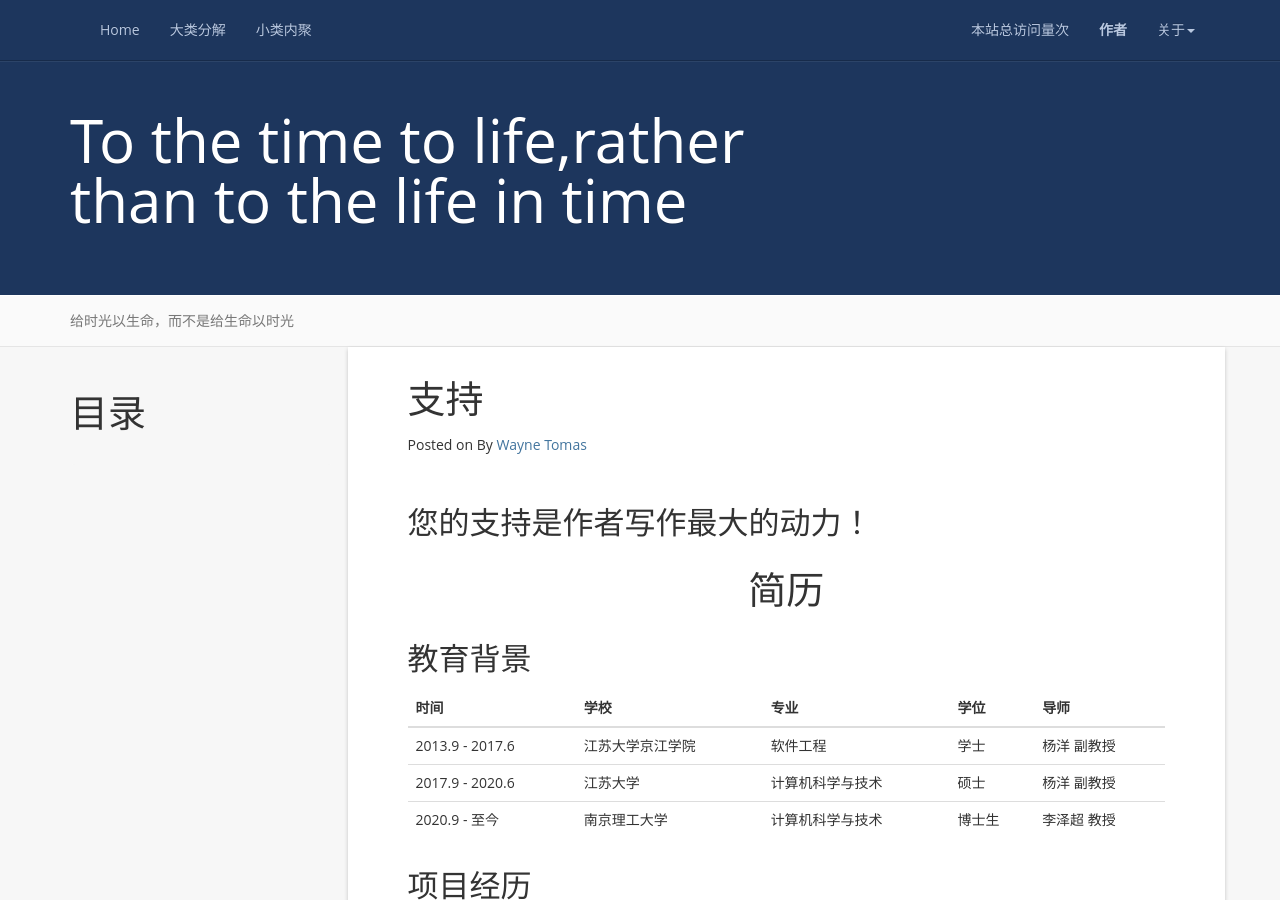
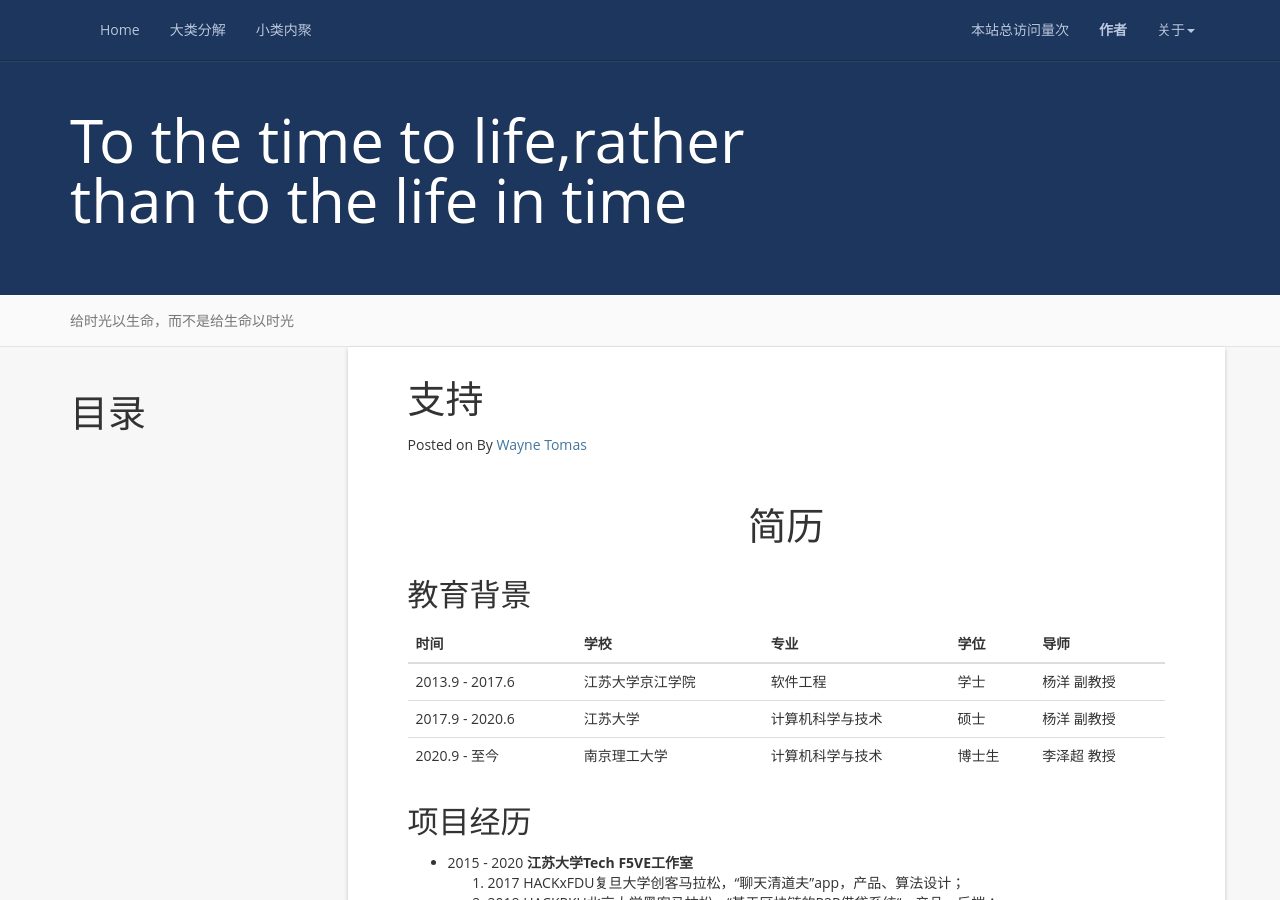
Before and after one commit to HADESAngelia/HADESAngelia.github.io, a Jekyll site: the page built from donate/index.md, in a window 1280 px wide and 900 px high. Built offline with Jekyll 4.4.1, drawn with Linux system fonts in a browser that asks for light colours; nearby versions of some CDN libraries; comment, search, counter and statistics services are not loaded.

Commit message:
modify_2

```diff
--- a/donate/index.md
+++ b/donate/index.md
@@ -4,8 +4,6 @@ title: 支持
 header: 支持
 ---
 
-您的支持是作者写作最大的动力！
-------------------------------
 # <center>简历</center>
 
 ## 教育背景
```
